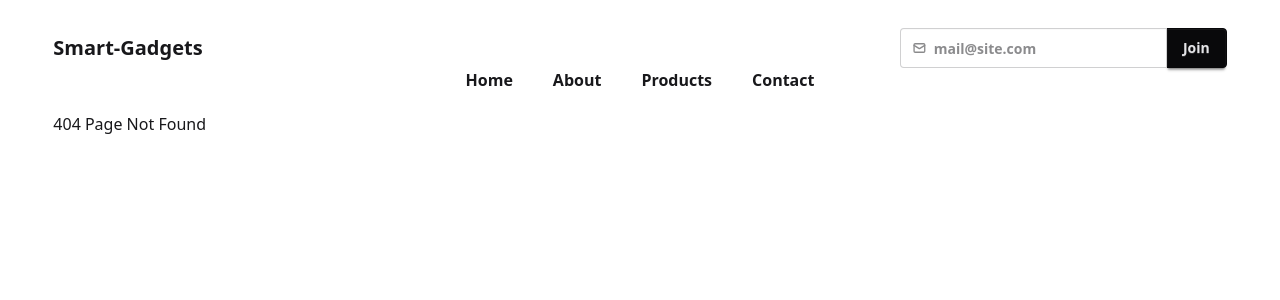
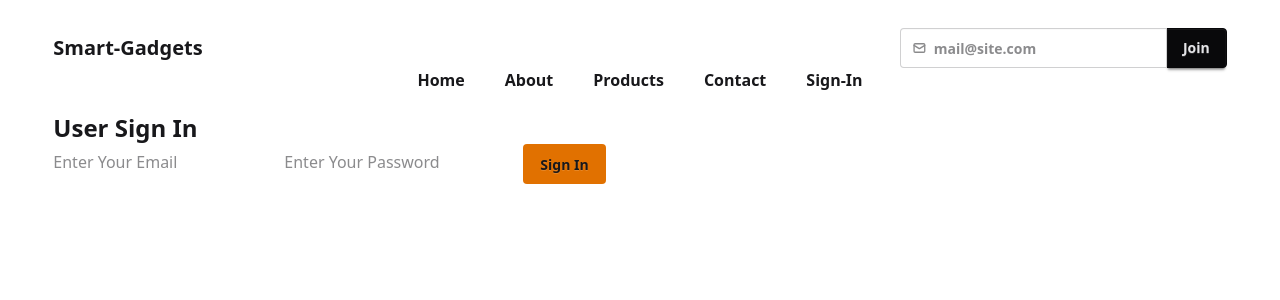
Before and after one commit to Amitkumersarkar/Smart-Gadgets, a React (Vite) app: page /signin in a window 1280 px wide. Before the commit this address had no page. Shown: the top 300 px of the page. Built offline with nearby package versions, Linux system fonts and the light colour scheme.

Commit message:
added user file

```diff
--- a/src/Layout/Navbar.jsx
+++ b/src/Layout/Navbar.jsx
@@ -36,6 +36,7 @@ const Navbar = () => {
                     <li><Link to="/about">About</Link ></li>
                     <li><Link to="/products">Products</Link ></li>
                     <li><Link to="/contact">Contact</Link ></li>
+                    <li><Link to="/signin">Sign-In</Link ></li>
                 </ul>
             </nav>
             <Outlet></Outlet>
--- a/src/main.jsx
+++ b/src/main.jsx
@@ -11,6 +11,7 @@ import {
 } from "react-router-dom";
 import NotFound from './pages/NotFound';
 import Navbar from './Layout/Navbar';
+import SignIn from './pages/SignIn';
 
 const router = createBrowserRouter([
   {
@@ -20,6 +21,10 @@ const router = createBrowserRouter([
       {
         path: '/',
         element: <Home></Home>
+      },
+      {
+        path: '/signin',
+        element: <SignIn></SignIn>
       },
       {
         path: '/about',
--- a/src/pages/Contact.jsx
+++ b/src/pages/Contact.jsx
@@ -1,9 +1,14 @@
+import { useNavigate } from "react-router-dom";
 
 const Contact = () => {
-
+    const navigate = useNavigate();
+    const handleBtn = () => {
+        navigate('/');
+    }
     return (
         <div>
             <h2>this is contact page</h2>
+            <button className="btn btn-ghost bg-blue-500" onClick={handleBtn}>Home Page</button>
         </div>
     );
 };
--- /dev/null
+++ b/src/pages/Profile.jsx
@@ -0,0 +1,13 @@
+
+const Profile = () => {
+
+    return (
+        <div>
+            <h2>user profile</h2>
+            <p>Name</p>
+            <p>Phone</p>
+        </div>
+    );
+};
+
+export default Profile;
--- /dev/null
+++ b/src/pages/SignIn.jsx
@@ -0,0 +1,29 @@
+import { useState } from "react";
+
+const SignIn = () => {
+    const [email, setEmail] = useState();
+    const [password, setPassword] = useState();
+    const handleEmailChange = (event) => {
+        setEmail(event.target.value);
+    }
+    const handlePasswordChange = (event) => {
+        setPassword(event.target.value);
+    }
+    const handleSubmit = (event) => {
+        event.preventDefault();
+        console.log(email);
+        console.log(password);
+    }
+    return (
+        <div >
+            <h1 className="text-2xl font-bold">User Sign In</h1>
+            <form onSubmit={handleSubmit} >
+                <input onChange={handleEmailChange} type="email" id="email" name="Email" placeholder="Enter Your Email" />
+                <input onChange={handlePasswordChange} type="password" id="password" name="Password" placeholder="Enter Your Password" />
+                <button className="btn btn-ghost bg-amber-600 ml-2">Sign In</button>
+            </form>
+        </div>
+    );
+};
+
+export default SignIn;
```
